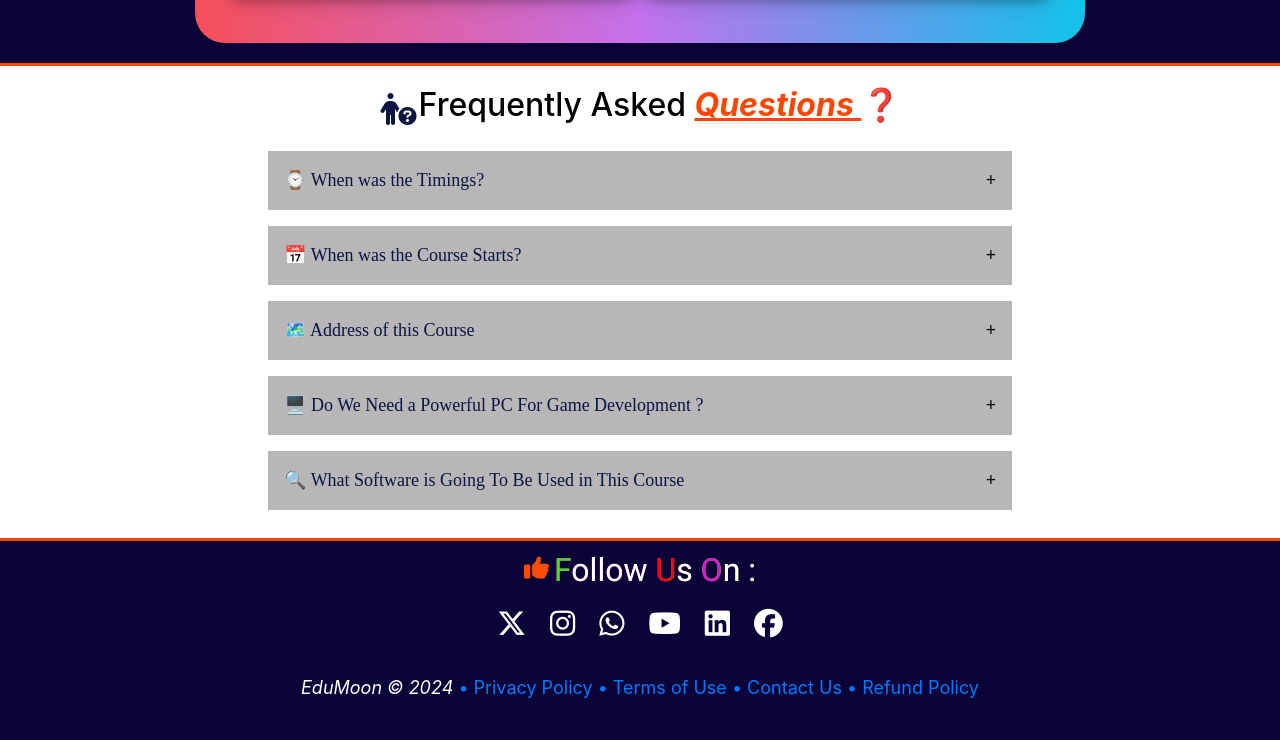
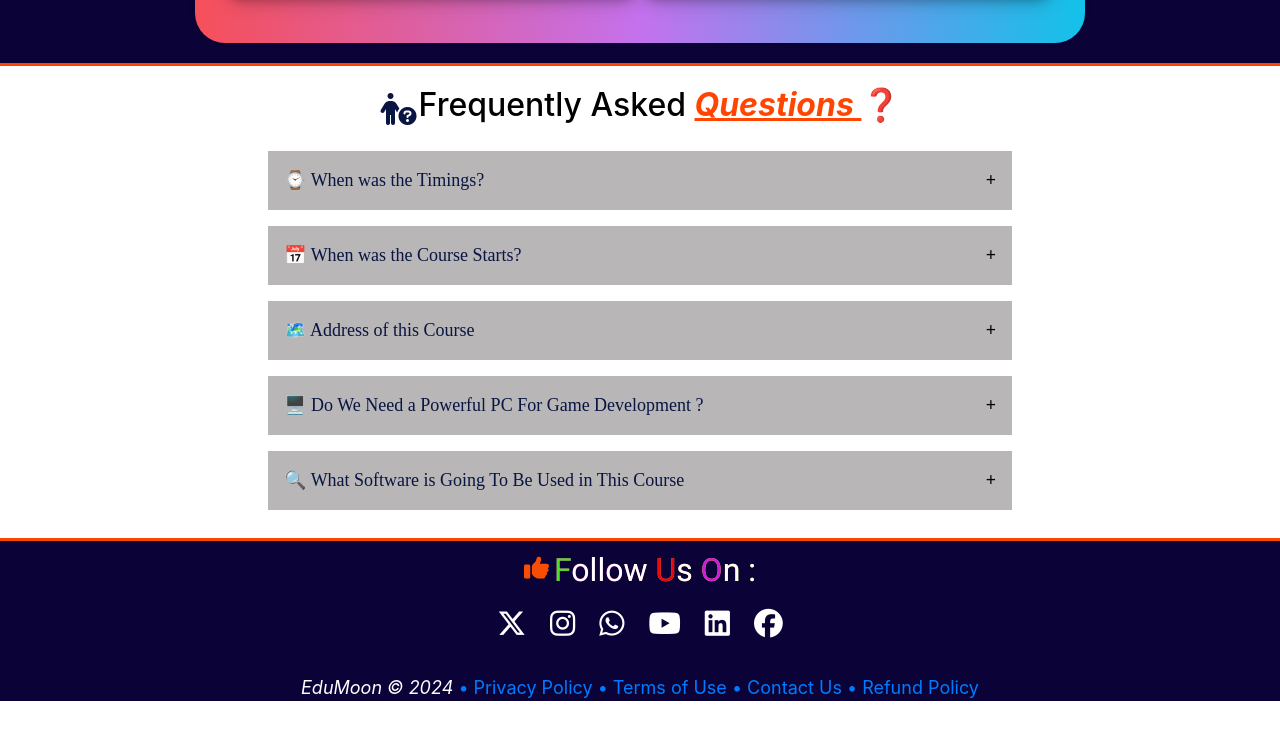
Before and after one commit to Spavankumar1296/Game-development-website, a plain HTML site: page index.html in a window 1280 px wide. Shown: the part 3988-4728 px from the top of the page. After the commit the page ends 4689 px from the top, so only its background shows below. Drawn offline with nearby package versions, Linux system fonts and the light colour scheme; a web font is replaced by a local one.

Commit message:
Game_website.css

```diff
--- a/Game_website.css
+++ b/Game_website.css
@@ -702,16 +702,16 @@
 
 .footer-set-full{
     background-image: url("https://img.freepik.com/free-vector/gradient-connection-background_23-2150462053.jpg?t=st=1715145538~exp=1715149138~hmac=15c29c3dd510c1e4ed6a2d49539c9c63237568a831925f0c76982df0050ece83&w=996");
-   height: auto;
-   width: auto;
+
+   width: 100vw;
    background-size: cover;
 
   }
 
   .footer-section-heading{
       background-color:rgb(11, 3, 56);
-      background-size: cover;
-      height:30vh;
+      height: auto;
+      width: auto;
       text-align: center;
       padding: 0px;
       border-top: 3px solid #ff4400;
```
